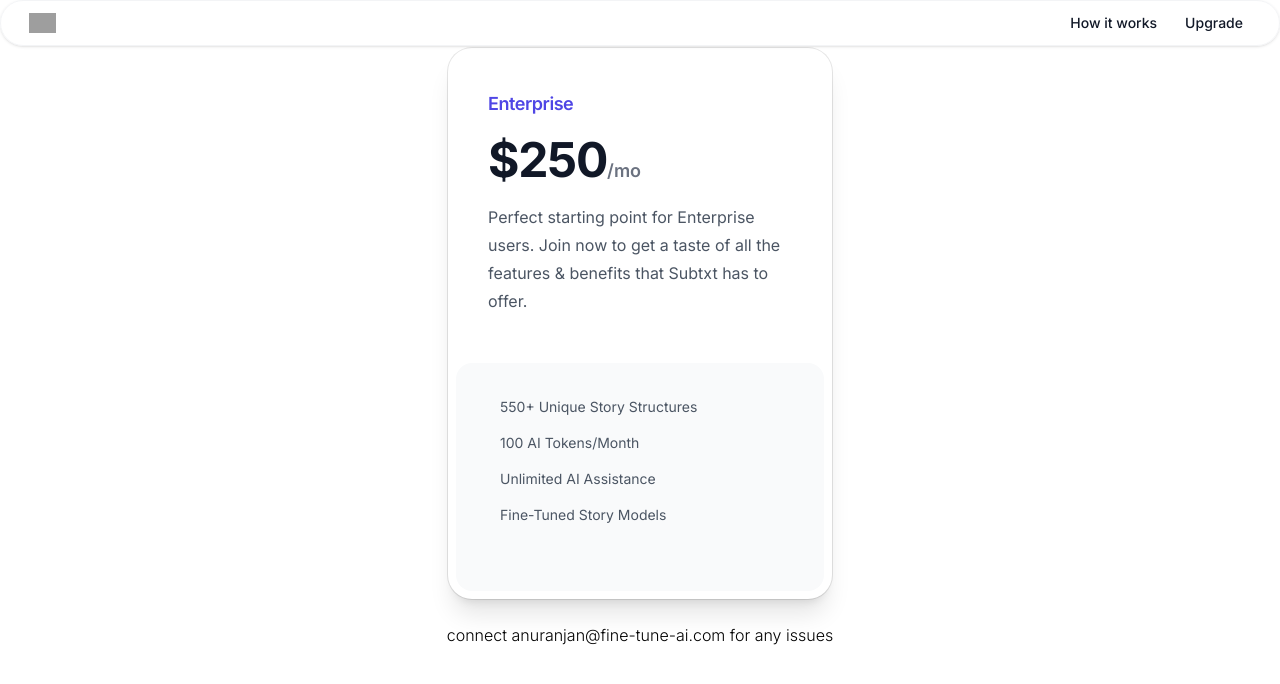
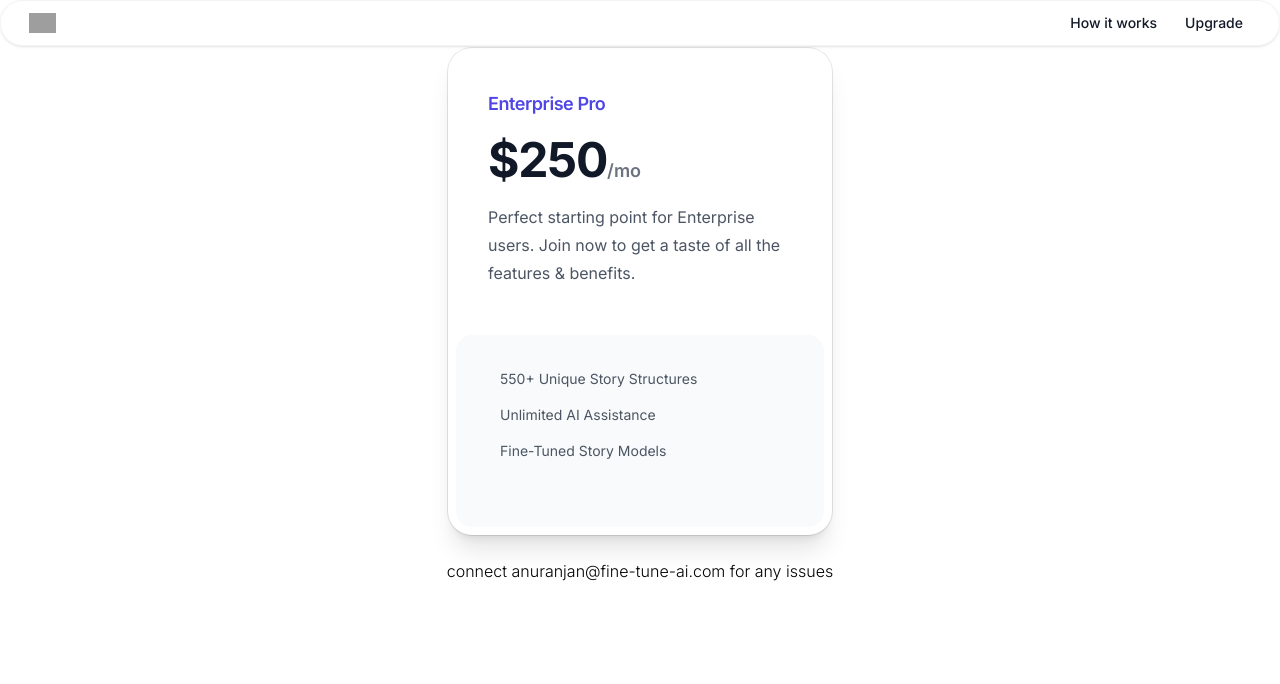
Before and after one commit to anuranjan87/latest-tailwindgenie, a Next.js app: page /company in a window 1280 px wide. Shown: the top 684 px of the page. Built offline with nearby package versions, Linux system fonts and the light colour scheme; grey boxes are pictures that could not be loaded.

Commit message:
first commit

```diff
--- a/app/company/page.tsx
+++ b/app/company/page.tsx
@@ -44,13 +44,13 @@
       <div className='flex justify-center mt-12'>
         <div className="max-w-sm flex flex-col rounded-3xl bg-white dark:bg-gray-950 shadow-xl ring-1 ring-black/10">
           <div className="p-8 sm:p-10">
-            <h3 id="tier-basic" className="text-lg font-semibold leading-8 tracking-tight text-indigo-600">Enterprise</h3>
+            <h3 id="tier-basic" className="text-lg font-semibold leading-8 tracking-tight text-indigo-600">Enterprise Pro</h3>
             <div className="mt-4 flex items-baseline text-5xl font-bold tracking-tight text-gray-900 dark:text-gray-100">
               <span>$250</span>
               <span className="text-lg font-semibold leading-8 tracking-normal text-gray-500">/mo</span>
             </div>
             <p className="mt-4 text-base leading-7 text-gray-600 dark:text-slate-200">
-              Perfect starting point for Enterprise users. Join now to get a taste of all the features &amp; benefits that Subtxt has to offer.
+              Perfect starting point for Enterprise users. Join now to get a taste of all the features &amp; benefits.
             </p>
           </div>
           <div className="flex flex-1 flex-col p-2">
@@ -59,13 +59,11 @@
                 <li className="flex items-start">
                   <p className="ml-3 text-sm leading-6 text-gray-600 dark:text-gray-300">
                     550+ Unique Story Structures
+
+
                   </p>
                 </li>
-                <li className="flex items-start">
-                  <p className="ml-3 text-sm leading-6 text-gray-600 dark:text-gray-300">
-                    100 AI Tokens/Month
-                  </p>
-                </li>
+
                 <li className="flex items-start">
                   <p className="ml-3 text-sm leading-6 text-gray-600 dark:text-gray-300">
                     Unlimited AI Assistance
--- a/app/documentation/page.tsx
+++ b/app/documentation/page.tsx
@@ -44,7 +44,7 @@
                   Tailwind-Genie uses AI models to generate code based on simple text prompts.
                 </li>
                 <li className='mb-4 text-lg'>
-                  After you submit your prompt, we give you AI generate codes as well rendered user interface. You can choose one and copy paste its code, or refine it further.
+                  After you submit your prompt, we give you AI generate codes. You can choose to copy paste its code, or refine it further.
                 </li>
                 <li className='mb-4 text-lg'>
                   Tailwind Genie not only provides the generated code but also renders a live preview of the user interface component. This allows users to see how the component will look and behave directly within the Tailwind Genie interface.
@@ -54,7 +54,7 @@
                 How much does it cost?
               </h1>
               <p className="mb-2 text-lg">
-                It is free for individual users. Enterprise can check our <a href='/company' className='text-blue-700' target="_blank">pricing plans</a>.
+                It is free for individual users. Enterprise users can check our <a href='/company' className='text-blue-700' target="_blank">pricing plans</a>.
               </p>
               <h1 className="mb-4 mt-14 text-3xl font-bold tracking-tighter">
                 What data was Tailwind-Genie trained on?
--- a/app/layout.tsx
+++ b/app/layout.tsx
@@ -1,6 +1,8 @@
 import './globals.css'
 import { Inter } from 'next/font/google'
 import * as React from 'react'
+
+import { GoogleAnalytics } from '@next/third-parties/google'
 
 
 const inter = Inter({ subsets: ['latin'] })
@@ -21,11 +23,10 @@
       <head>
         {/* Other head elements... */}
         {/* Google Analytics Tracking Code */}
+        <GoogleAnalytics gaId="G-ZH37SY7SDF" />
       </head>
       <body className={inter.className}>
-
         {children}
-
       </body>
     </html>
   )
--- a/app/page.tsx
+++ b/app/page.tsx
@@ -142,8 +142,8 @@
 
   const examples = [
     "Sign out button",
-    "Hero section for tailwind",
-    "Clone facebook news feed",
+    "Netflix langing page clone",
+    "Google Maps location screen",
   ];
 
   const handleopen = (e: React.MouseEvent<HTMLButtonElement>) => {
@@ -337,11 +337,11 @@
         if (example === "Sign out button") {
           modifiedExample = "Sign out button";
         }
-        else if (example === "Hero section for tailwind") {
-          modifiedExample = "Hero section for tailwind";
+        else if (example === "Netflix landing page clone") {
+          modifiedExample = "Clone netflix landing page";
         }
-        else if (example === "Clone facebook news feed") {
-          modifiedExample = "Clone facebook news feed";
+        else if (example === "Google Maps location screen") {
+          modifiedExample = "Google Maps location screen";
         }
                   setInput(modifiedExample);
                   inputRef.current?.focus();
--- a/components/modal.tsx
+++ b/components/modal.tsx
@@ -54,12 +54,12 @@
     formData.append('purpose', 'vision');
     formData.append('file', file);
 
-    try {
-      const uploadResponse = await fetch('https://api.openai.com/v1/files', {
-        method: 'POST',
-        headers: { 'Authorization': 'Bearer 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' },
-        body: formData,
-      });
+      try {
+        const uploadResponse = await fetch('https://api.openai.com/v1/files', {
+          method: 'POST',
+          headers: { 'Authorization': `Bearer ${process.env.NEXT_PUBLIC_API_KEY}` },
+          body: formData,
+        });
 
       if (uploadResponse.ok) {
         const { id } = await uploadResponse.json();
--- a/package.json
+++ b/package.json
@@ -10,6 +10,7 @@
   },
   "dependencies": {
     "@nanostores/react": "github:ai/react",
+    "@next/third-parties": "^14.2.4",
     "ai": "^3.2.11",
     "ajv": "^8.16.0",
     "amqplib": "^0.9.1",
```
Also changed, not shown: 1 other file (tests, documents, lock files or other folders).
